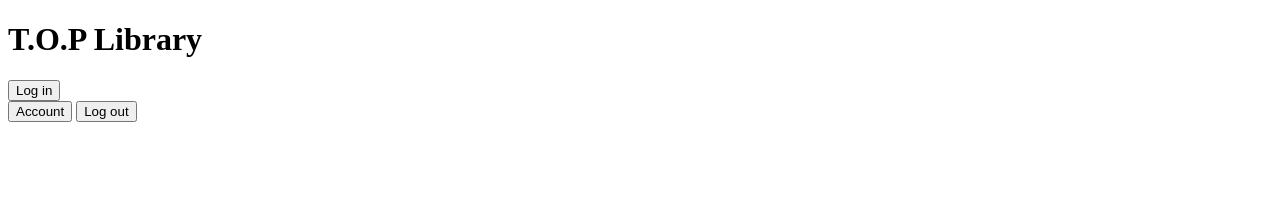
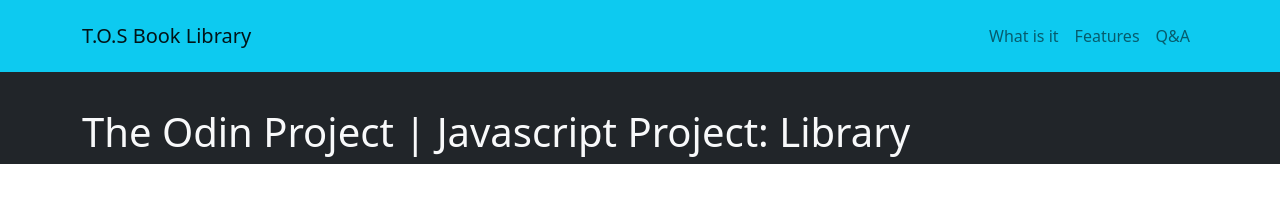
Before and after one commit to WayneJWZLemon/T.O.P-JS-Book-Library, a plain HTML site: page index.html in a window 1280 px wide. Drawn offline with nearby package versions, Linux system fonts and the light colour scheme.

Commit message:
Some more updates to the page

```diff
--- a/index.css
+++ b/index.css
@@ -0,0 +1,5 @@
+body::before {
+    display: block;
+    content: '';
+    height: 60px;
+}
--- a/index.html
+++ b/index.html
@@ -1,32 +1,59 @@
 <!DOCTYPE html>
 <html>
   <head>
-        <meta charset="UTF-8">
-        <meta name="viewport" content="width=device-width, initial-scale=1.0" >
+    <meta charset="UTF-8" />
+    <meta name="viewport" content="width=device-width, initial-scale=1.0" />
+    <link
+      href="https://cdn.jsdelivr.net/npm/bootstrap@5.1.3/dist/css/bootstrap.min.css"
+      rel="stylesheet"
+      integrity="sha384-1BmE4kWBq78iYhFldvKuhfTAU6auU8tT94WrHftjDbrCEXSU1oBoqyl2QvZ6jIW3"
+      crossorigin="anonymous"
+    />
+    <link href="index.css" rel="stylesheet">
   </head>
   <body>
-        <header class="header">
-            <div class="header-container">
-                <h1 class="title"">T.O.P Library</h1>
-                <nav>
-                    <div class="lds-dual-ring active" id="loadingRing"></div>
-                    <div class="logged-out" id="loggedOut">
-                      <button class="btn btn-default btn-log-in" id="logInBtn">
-                        Log in
+    <nav class="navbar navbar-expand-lg bg-info navbar-light py-3 fixed-top">
+      <div class="container">
+        <a href="#" class="navbar-brand">T.O.S Book Library</a>
+        <button
+          class="navbar-toggler"
+          type="button"
+          data-bs-toggle="collapse"
+          data-bs-target="#navmenu"
+        >
+          <span class="navbar-toggler-icon"></span>
         </button>
+        <div class="collapse navbar-collapse" id="navmenu">
+          <ul class="navbar-nav ms-auto">
+            <li class="nav-item">
+              <a href="#learn" class="nav-link">What is it</a>
+            </li>
+            <li class="nav-item">
+              <a href="#questions" class="nav-link">Features</a>
+            </li>
+            <li class="nav-item">
+              <a href="#instructors" class="nav-link">Q&A</a>
+            </li>
+          </ul>
         </div>
-                    <div class="logged-in" id="loggedIn">
-                      <button class="btn btn-default" id="accountBtn">Account</button>
-                      <button class="btn btn-default btn-log-out" id="logOutBtn">
-                        Log out
-                      </button>
       </div>
     </nav>
+
+    <section class="bg-dark text-light p-5 p-lg-0 pt-lg-5 text-center text-sm-start">
+      <div class="container">
+        <div class="d-sm-flex align-items-center justify-content-between">
+          <div>
+            <h1>The Odin Project | Javascript Project: Library</h1>
           </div>
-        </header>
-    </body>
+        </div>
+      </div>
+    </section>
+    <script
+      src="https://cdn.jsdelivr.net/npm/bootstrap@5.1.3/dist/js/bootstrap.bundle.min.js"
+      integrity="sha384-ka7Sk0Gln4gmtz2MlQnikT1wXgYsOg+OMhuP+IlRH9sENBO0LRn5q+8nbTov4+1p"
+      crossorigin="anonymous"
+    ></script>
     <script type="module">
-
       // Import the functions you need from the SDKs you need
 
       import { initializeApp } from "https://www.gstatic.com/firebasejs/9.6.0/firebase-app.js";
@@ -37,35 +64,25 @@
 
       // https://firebase.google.com/docs/web/setup#available-libraries
 
-
       // Your web app's Firebase configuration
 
       // For Firebase JS SDK v7.20.0 and later, measurementId is optional
 
       const firebaseConfig = {
-
         apiKey: "AIzaSyAKMQ9ATQVJhUKCE823Ie5Kane9TAU87qU",
-
         authDomain: "topjsbooklibrary.firebaseapp.com",
-
         projectId: "topjsbooklibrary",
-
         storageBucket: "topjsbooklibrary.appspot.com",
-
         messagingSenderId: "682267677776",
-
         appId: "1:682267677776:web:c44f3f78a2560985d92d55",
-
-        measurementId: "${config.measurementId}"
-
       };
-
 
       // Initialize Firebase
 
       const app = initializeApp(firebaseConfig);
 
       const analytics = getAnalytics(app);
+    </script>
+  </body>
 
-    </script>
 </html>
```
Also changed, not shown: index.js (+12 -0 lines), 1 other file. Lines whose indentation alone changed are shown as unchanged.
